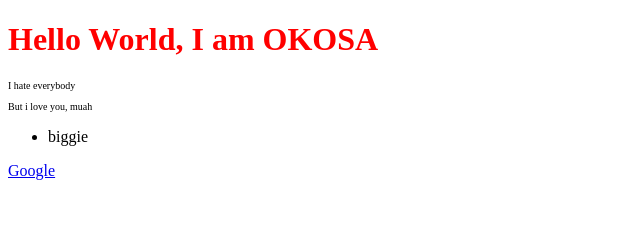
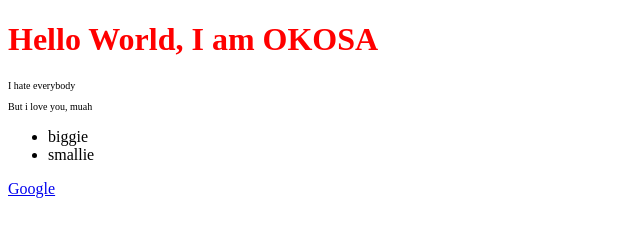
Before and after one commit to Okosa17/Practice, a plain HTML site: page index.html in a window 1280 px wide. Shown: the whole page, without its empty margins (0-640 px from the left). Drawn offline with Linux system fonts and the light colour scheme.

Commit message:
added another list

```diff
--- a/index.html
+++ b/index.html
@@ -12,6 +12,7 @@
     <p>But i love you, muah</p>
     <ul>
         <li>biggie</li>
+        <li>smallie</li>
     </ul>
     <a href="google.com">Google</a>
 
```
